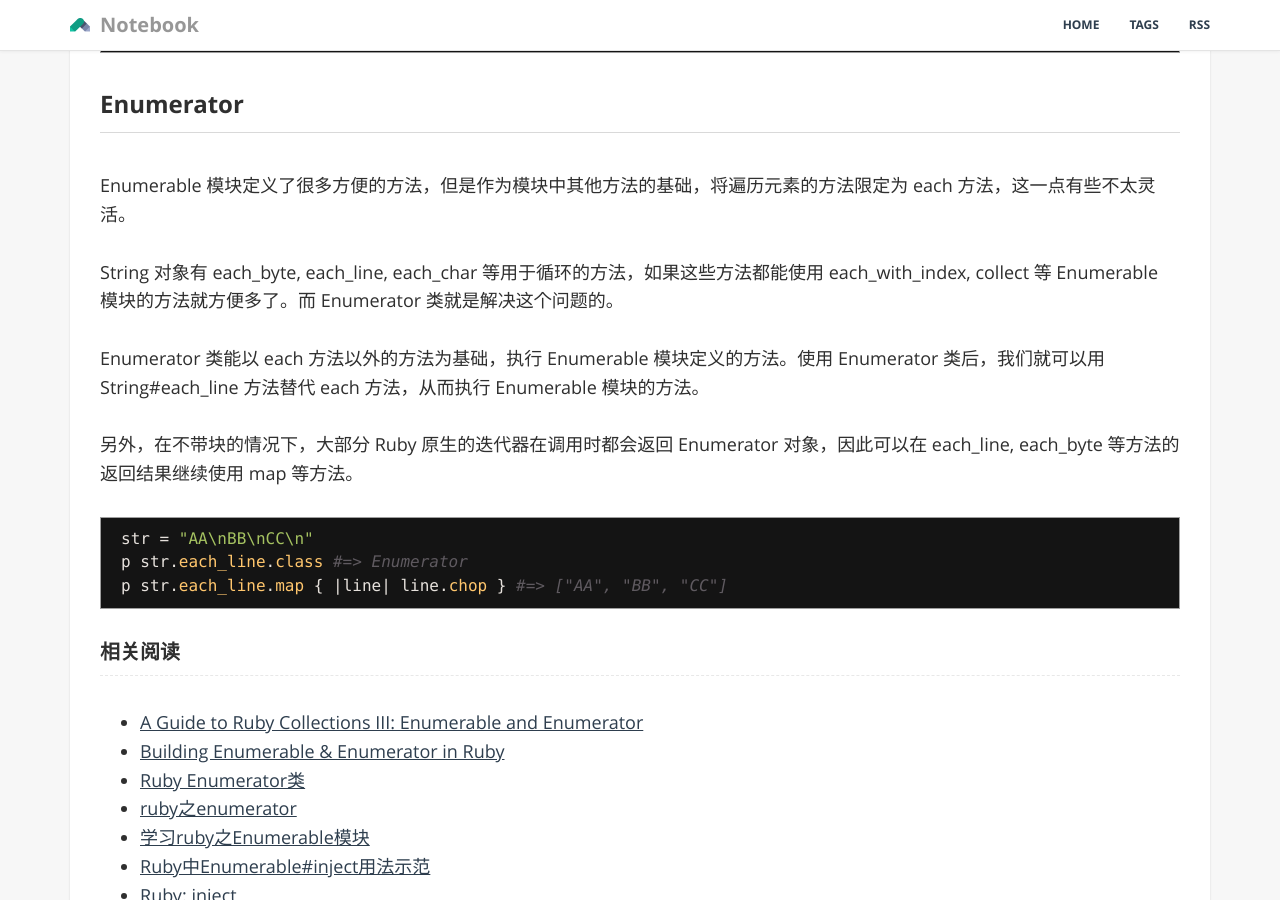
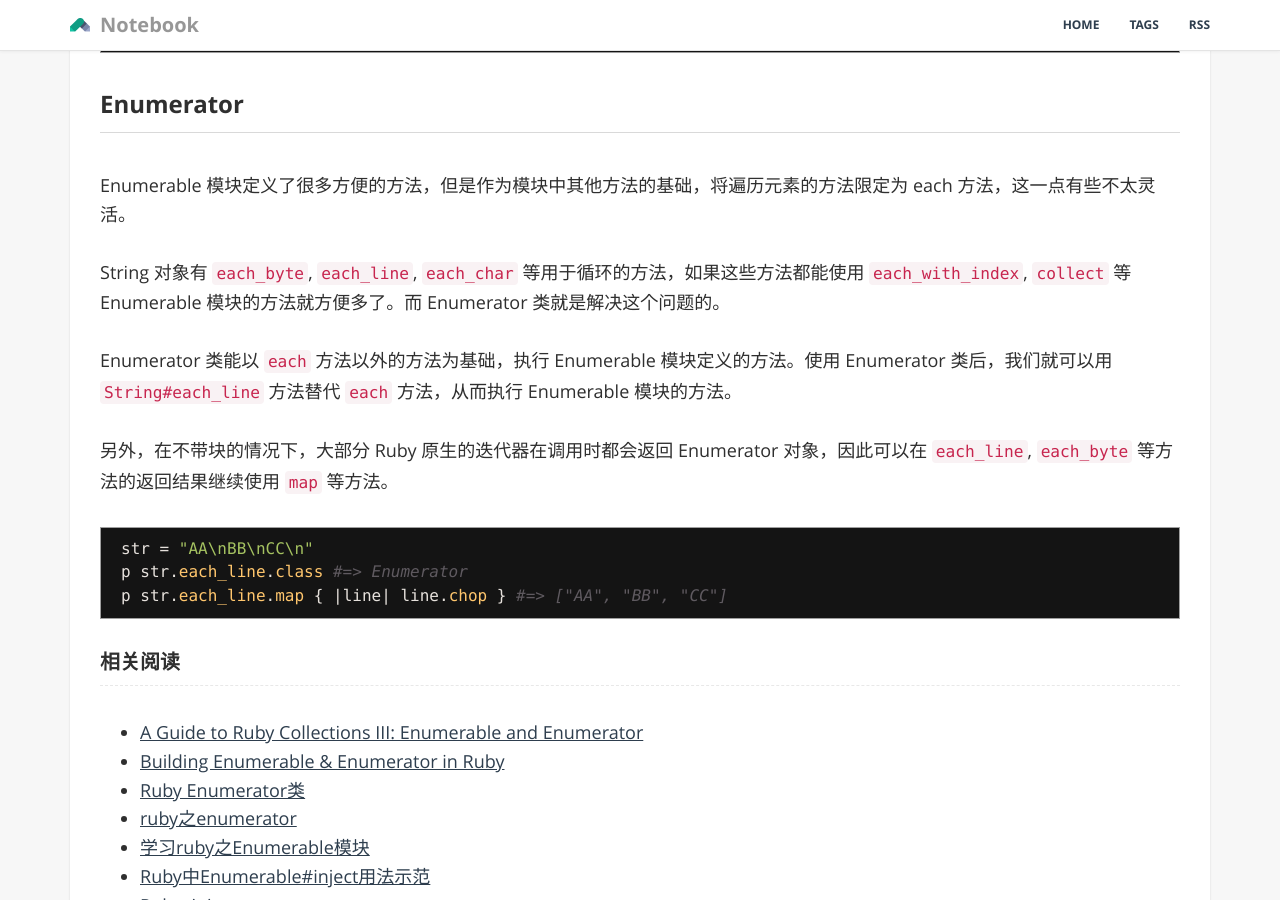
Before and after one commit to GiaoGiaoCat/GiaoGiaoCat.github.io, a Jekyll site: the page built from _posts/201411/2014-11-18-ruby-Enumerable-Enumerator.md, in a window 1280 px wide and 900 px high, scrolled down 1082 px. Built offline with Jekyll 4.4.1, drawn with Linux system fonts in a browser that asks for light colours; Markdown is read by kramdown in place of the engine named in the settings.

Commit message:
learn ruby enumerable

````diff
--- a/_includes/display_icon.html
+++ b/_includes/display_icon.html
@@ -47,6 +47,8 @@
       <i class="fa fa-trophy fa-stack-1x text-white"></i>
     {% elsif post.tags contains 'functional_programming' %}
       <i class="fa fa-facebook-square fa-stack-1x text-white"></i>
+    {% elsif post.tags contains 'enumerable' %}
+      <i class="fa fa-ticket fa-stack-1x text-white"></i>
     {% elsif post.tags contains 'debug' %}
       <i class="fa fa-bug fa-stack-1x text-white"></i>
     {% endif %}
--- a/_posts/201411/2014-11-18-ruby-Enumerable-Enumerator.md
+++ b/_posts/201411/2014-11-18-ruby-Enumerable-Enumerator.md
@@ -50,11 +50,11 @@
 
 Enumerable 模块定义了很多方便的方法，但是作为模块中其他方法的基础，将遍历元素的方法限定为 each 方法，这一点有些不太灵活。
 
-String 对象有 each_byte, each_line, each_char 等用于循环的方法，如果这些方法都能使用 each_with_index, collect 等 Enumerable 模块的方法就方便多了。而 Enumerator 类就是解决这个问题的。
+String 对象有 `each_byte`, `each_line`, `each_char` 等用于循环的方法，如果这些方法都能使用 `each_with_index`, `collect` 等 Enumerable 模块的方法就方便多了。而 Enumerator 类就是解决这个问题的。
 
-Enumerator 类能以 each 方法以外的方法为基础，执行 Enumerable 模块定义的方法。使用 Enumerator 类后，我们就可以用 String#each_line 方法替代 each 方法，从而执行 Enumerable 模块的方法。
+Enumerator 类能以 `each` 方法以外的方法为基础，执行 Enumerable 模块定义的方法。使用 Enumerator 类后，我们就可以用 `String#each_line` 方法替代 `each` 方法，从而执行 Enumerable 模块的方法。
 
-另外，在不带块的情况下，大部分 Ruby 原生的迭代器在调用时都会返回 Enumerator 对象，因此可以在 each_line, each_byte 等方法的返回结果继续使用 map 等方法。
+另外，在不带块的情况下，大部分 Ruby 原生的迭代器在调用时都会返回 Enumerator 对象，因此可以在 `each_line`, `each_byte` 等方法的返回结果继续使用 `map` 等方法。
 
 ```ruby
 str = "AA\nBB\nCC\n"
````
Also changed, not shown: other parts of _posts/201411/2014-11-18-ruby-Enumerable-Enumerator.md (+1 -1 lines).
